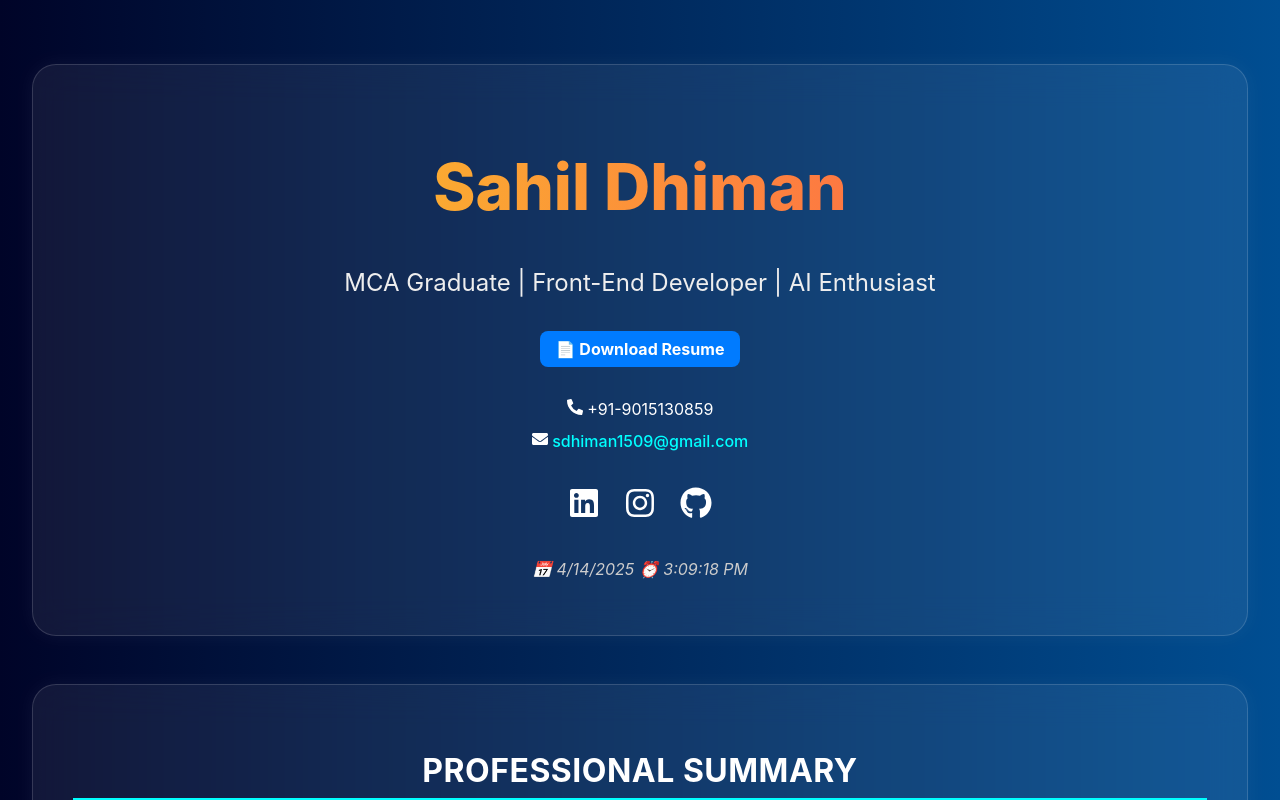
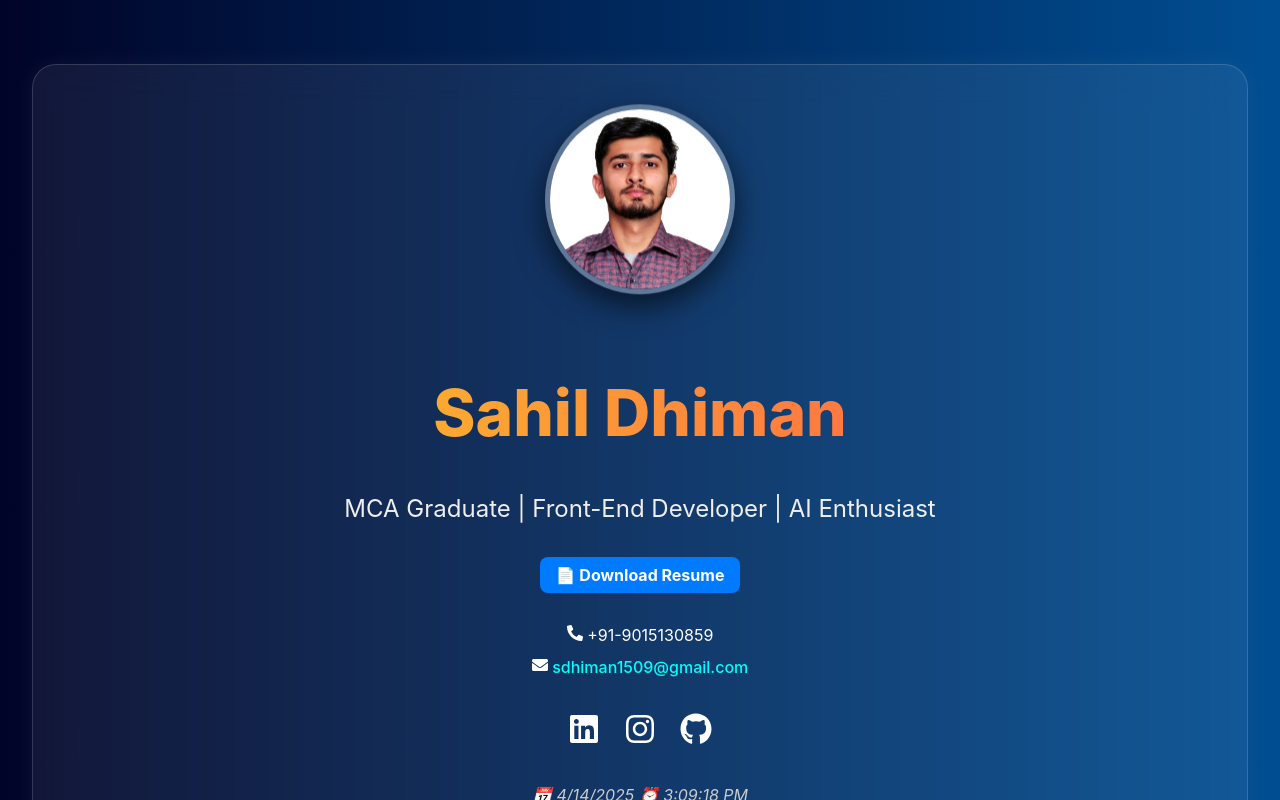
Before and after one commit to SahilD1509/myportfolio, a React (Create React App) app: page / in a window 1280 px wide. Shown: the top 800 px of the page. Built offline with nearby package versions, Linux system fonts and the light colour scheme.

Commit message:
Update App.js

```diff
--- a/src/App.js
+++ b/src/App.js
@@ -13,7 +13,7 @@ const App = () => {
   return (
     <div className="portfolio-container">
       <header className="header glass-effect">
-
+      <img src="/pic.jpg" alt="Sahil Dhiman" className="hero-profile-img" />
         <h1 className="name gradient-text">Sahil Dhiman</h1>
 
         <p className="title">MCA Graduate | Front-End Developer | AI Enthusiast</p>
```
